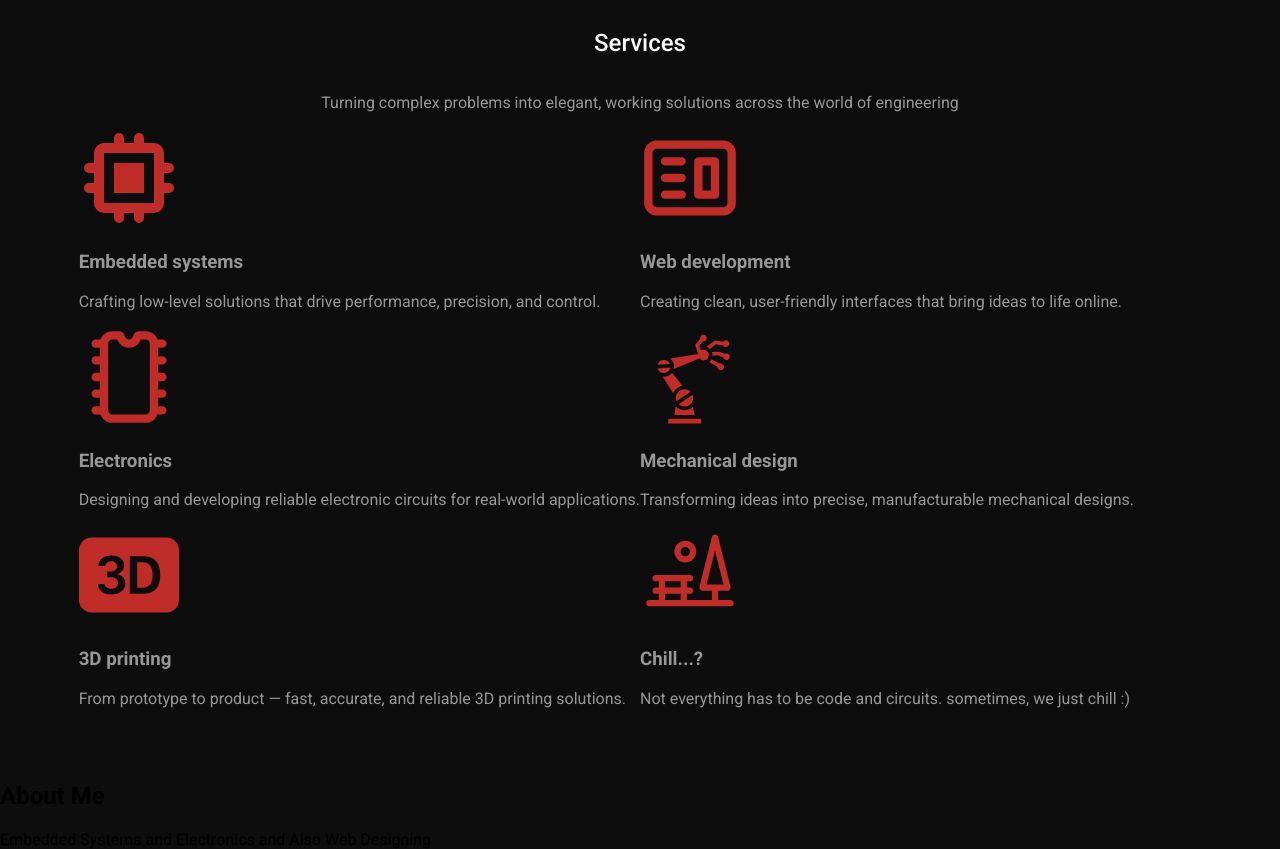
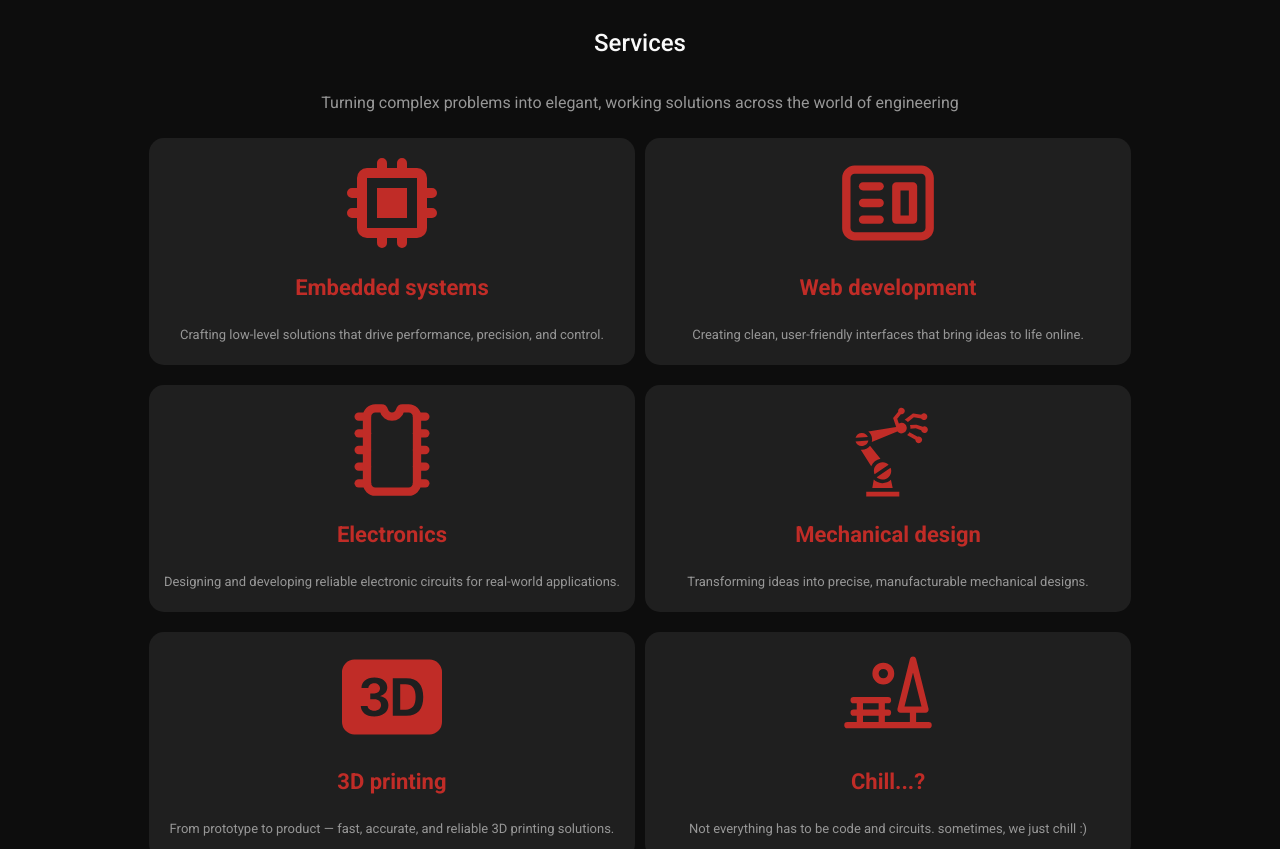
Before and after one commit to MSaeedAfshari/portfolio, a Next.js app: page / in a window 1280 px wide. Shown: the part 1800-2649 px from the top of the page. Built offline with nearby package versions, Linux system fonts and the light colour scheme.

Commit message:
Add style for card

```diff
--- a/styles/card.module.css
+++ b/styles/card.module.css
@@ -1,3 +1,32 @@
+.card {
+    display: flex;
+    flex-direction: column;
+    justify-content: center;
+    align-items: center;
+    background-color: var(--dark_Surfaces);
+    border-radius: 15px;
+    margin: 10px 5px;
+    padding: 15px;
+}
+
+.icon {
+    color: var(--dark_Accent);
+}
+
+.cardTitle {
+    color: var(--dark_Accent);
+    font-size: 22px;
+    margin-bottom: 20px;
+    text-align: center;
+}
+
+.par {
+    text-align: center;
+    font-size: 13px;
+    line-height: 30px;
+    margin: 0;
+}
+
 @media (min-width: 1440px) {
 
     .card {
```
